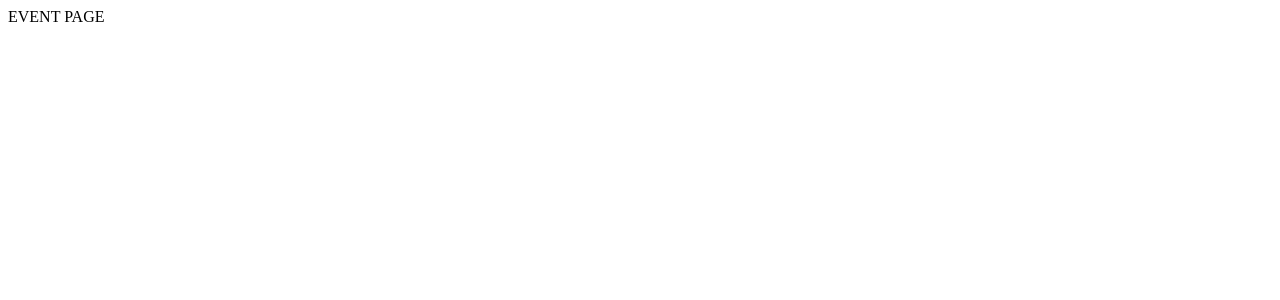
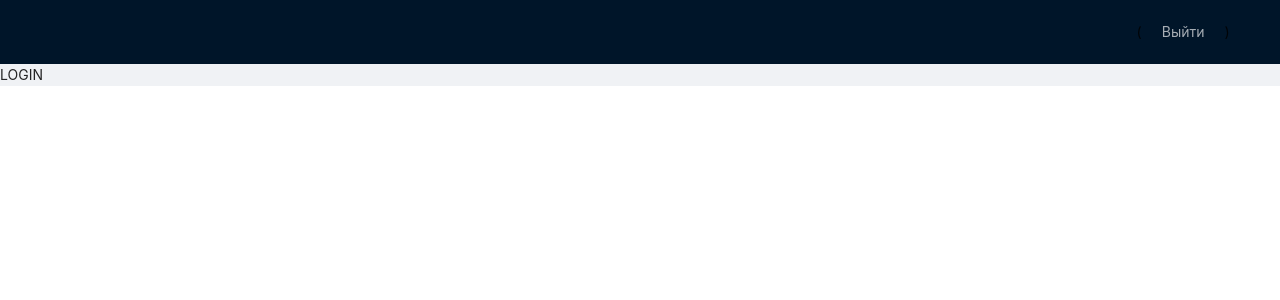
Before and after one commit to victorizbitskiy/react-calendar-course, a React (Create React App) app: page / in a window 1280 px wide. Shown: the top 300 px of the page. Built offline with nearby package versions, Linux system fonts and the light colour scheme.

Commit message:
add layout

```diff
--- a/src/App.css
+++ b/src/App.css
@@ -1,38 +1 @@
-.App {
-  text-align: center;
-}
-
-.App-logo {
-  height: 40vmin;
-  pointer-events: none;
-}
-
-@media (prefers-reduced-motion: no-preference) {
-  .App-logo {
-    animation: App-logo-spin infinite 20s linear;
-  }
-}
-
-.App-header {
-  background-color: #282c34;
-  min-height: 100vh;
-  display: flex;
-  flex-direction: column;
-  align-items: center;
-  justify-content: center;
-  font-size: calc(10px + 2vmin);
-  color: white;
-}
-
-.App-link {
-  color: #61dafb;
-}
-
-@keyframes App-logo-spin {
-  from {
-    transform: rotate(0deg);
-  }
-  to {
-    transform: rotate(360deg);
-  }
-}
+@import '~antd/dist/antd.css';
--- a/src/App.tsx
+++ b/src/App.tsx
@@ -1,11 +1,18 @@
+import { Layout } from "antd";
 import React, { FC } from "react";
-import { BrowserRouter } from "react-router-dom";
 import AppRouter from "./components/AppRouter";
+import Navbar from "./components/Navbar";
+import './App.css'
 
 const App: FC = () => {
   return (
     <div>
-      <AppRouter />
+      <Layout>
+        <Navbar />
+        <Layout.Content>
+          <AppRouter />
+        </Layout.Content>
+      </Layout>
     </div>
   );
 };
--- a/src/components/AppRouter.tsx
+++ b/src/components/AppRouter.tsx
@@ -3,7 +3,7 @@ import { Routes, Route, Navigate } from "react-router-dom";
 import { privateRoutes, publicRoutes } from "../router";
 
 const AppRouter = () => {
-  const auth = true;
+  const auth = false;
   return auth ? (
     <Routes>
       {privateRoutes.map((route) => (
--- /dev/null
+++ b/src/components/Navbar.tsx
@@ -0,0 +1,49 @@
+import { Layout, Menu, Row } from "antd";
+import React, { FC } from "react";
+import { Route, useNavigate } from "react-router-dom";
+import { RouteNames } from "../router";
+
+const Navbar: FC = () => {
+  const navigate = useNavigate();
+  console.log(navigate);
+  const auth = false;
+  return (
+    <Layout.Header>
+      <Row justify="end">
+        {auth ? (
+          <>
+            <div style={{ color: "white" }}>username</div>(
+            <Menu theme="dark" mode="horizontal" selectable={false}>
+              <Menu.Item
+                onClick={() => {
+                  console.log("Выйти");
+                }}
+                key={1}
+              >
+                Выйти
+              </Menu.Item>
+            </Menu>
+            )
+          </>
+        ) : (
+          <>
+            (
+            <Menu theme="dark" mode="horizontal" selectable={false}>
+              <Menu.Item
+                onClick={() => {
+                  navigate(RouteNames.LOGIN);
+                }}
+                key={1}
+              >
+                Выйти
+              </Menu.Item>
+            </Menu>
+            )
+          </>
+        )}
+      </Row>
+    </Layout.Header>
+  );
+};
+
+export default Navbar;
```
